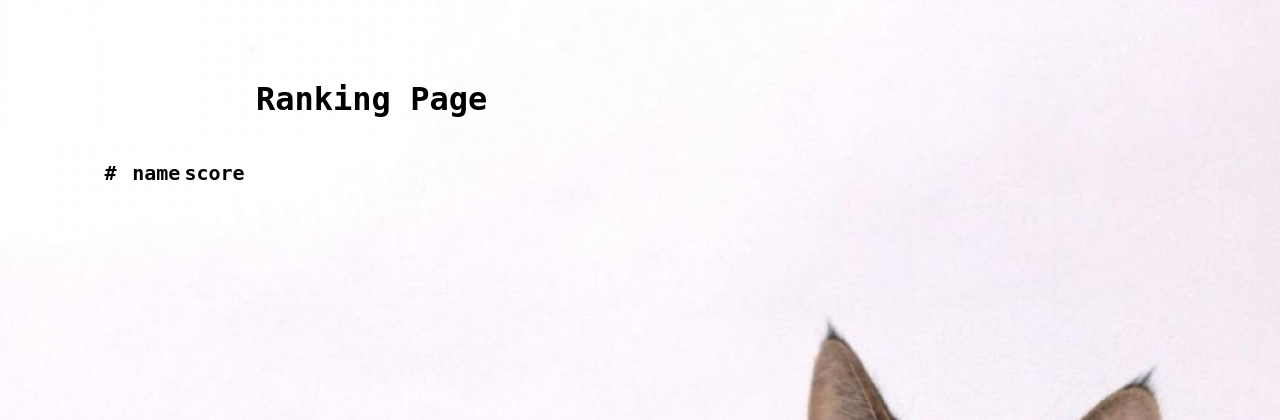
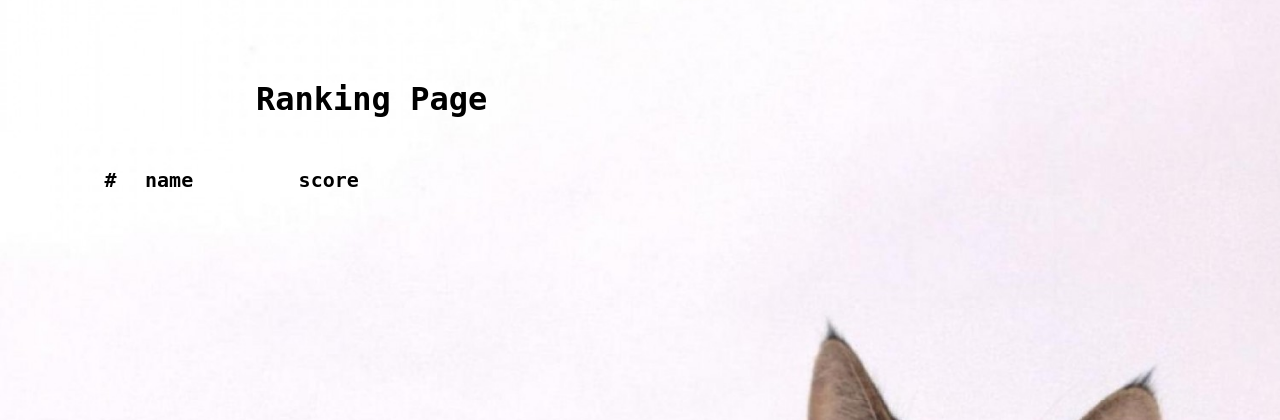
Before and after one commit to norangLemon/snuBot, a Flask app: page / in a window 1280 px wide. Shown: the top 420 px of the page. Run offline with Flask 2, Linux system fonts and the light colour scheme; data that the repository does not hold is empty; some web fonts are replaced.

Commit message:
글자가 뜨지 않게 함

```diff
--- a/static/style.css
+++ b/static/style.css
@@ -23,13 +23,17 @@ body {
   font-size: 20px;
 }
 
-.name .score {
+td{
+  vertical-align: bottom;
+}
+.name, .score {
   /* 빽빽한 것이 보기 좋지 않으니
    왼쪽에 적당한 padding을 준다. */
-    padding: 1vh 8vw;
+  padding-top: 1vh;
+  padding-right: 8vw;
 }
 
 .num {
     padding-left: 8vw;
-    padding-right: 1vw;
+    padding-right: 2vw;
 }
```
Lines whose indentation alone changed are shown as unchanged.
